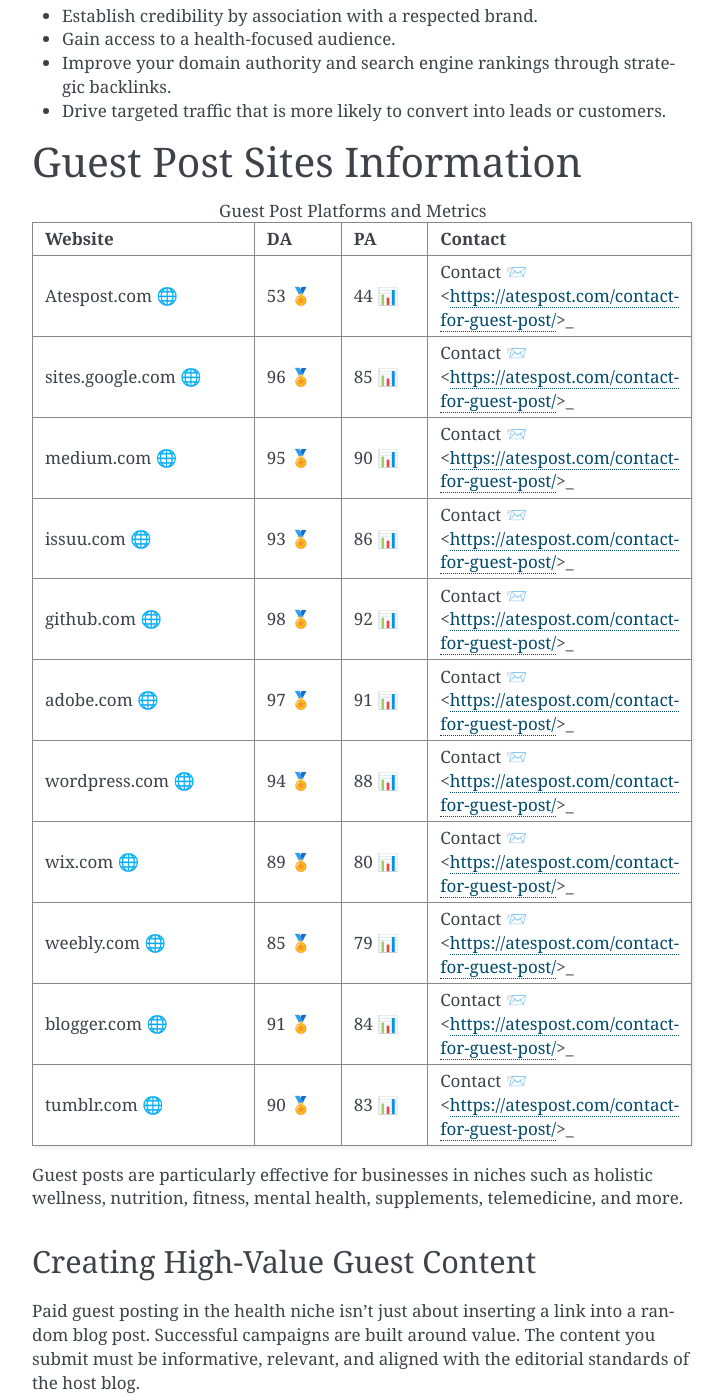
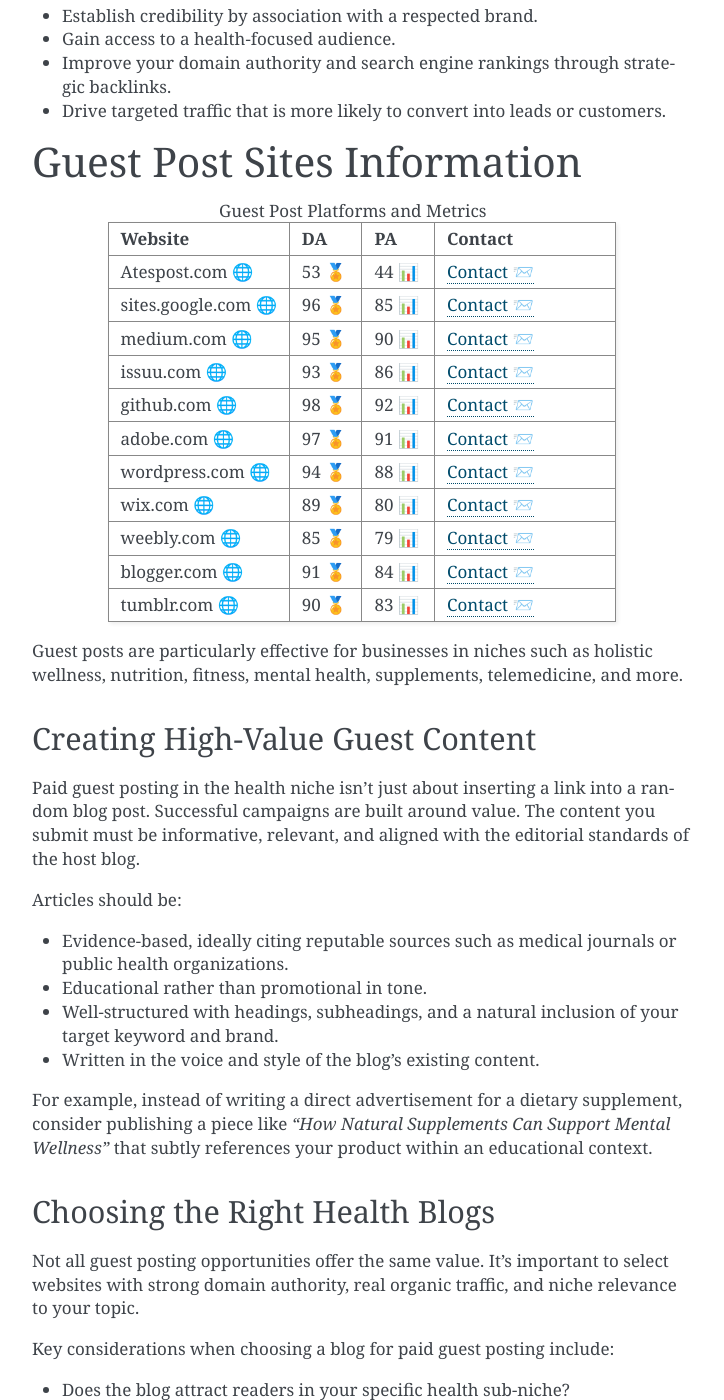
Before and after one commit to situkumar7680/Guestposts, a Sphinx documentation site: the page built from docs/index.rst, in a window 1280 px wide and 1400 px high, scrolled down 766 px. Shown: the whole window, without its empty margins (388-1112 px from the left). Built offline with Sphinx 7.4.7, drawn with Linux system fonts in a browser that asks for light colours.

Commit message:
Update index.rst

```diff
--- a/docs/index.rst
+++ b/docs/index.rst
@@ -24,6 +24,7 @@ Publishing a well-written article on a high-authority health website allows you
 - Gain access to a health-focused audience.
 - Improve your domain authority and search engine rankings through strategic backlinks.
 - Drive targeted traffic that is more likely to convert into leads or customers.
+
 Guest Post Sites Information
 ============================
 
@@ -38,47 +39,48 @@ Guest Post Sites Information
    * - Atespost.com 🌐
      - 53 🏅
      - 44 📊
-     - Contact 📨 <https://atespost.com/contact-for-guest-post/>_
+     - `Contact 📨 <https://atespost.com/contact-for-guest-post/>`_
    * - sites.google.com 🌐
      - 96 🏅
      - 85 📊
-     - Contact 📨 <https://atespost.com/contact-for-guest-post/>_
+     - `Contact 📨 <https://atespost.com/contact-for-guest-post/>`_
    * - medium.com 🌐
      - 95 🏅
      - 90 📊
-     - Contact 📨 <https://atespost.com/contact-for-guest-post/>_
+     - `Contact 📨 <https://atespost.com/contact-for-guest-post/>`_
    * - issuu.com 🌐
      - 93 🏅
      - 86 📊
-     - Contact 📨 <https://atespost.com/contact-for-guest-post/>_
+     - `Contact 📨 <https://atespost.com/contact-for-guest-post/>`_
    * - github.com 🌐
      - 98 🏅
      - 92 📊
-     - Contact 📨 <https://atespost.com/contact-for-guest-post/>_
+     - `Contact 📨 <https://atespost.com/contact-for-guest-post/>`_
    * - adobe.com 🌐
      - 97 🏅
      - 91 📊
-     - Contact 📨 <https://atespost.com/contact-for-guest-post/>_
+     - `Contact 📨 <https://atespost.com/contact-for-guest-post/>`_
    * - wordpress.com 🌐
      - 94 🏅
      - 88 📊
-     - Contact 📨 <https://atespost.com/contact-for-guest-post/>_
+     - `Contact 📨 <https://atespost.com/contact-for-guest-post/>`_
    * - wix.com 🌐
      - 89 🏅
      - 80 📊
-     - Contact 📨 <https://atespost.com/contact-for-guest-post/>_
+     - `Contact 📨 <https://atespost.com/contact-for-guest-post/>`_
    * - weebly.com 🌐
      - 85 🏅
      - 79 📊
-     - Contact 📨 <https://atespost.com/contact-for-guest-post/>_
+     - `Contact 📨 <https://atespost.com/contact-for-guest-post/>`_
    * - blogger.com 🌐
      - 91 🏅
      - 84 📊
-     - Contact 📨 <https://atespost.com/contact-for-guest-post/>_
+     - `Contact 📨 <https://atespost.com/contact-for-guest-post/>`_
    * - tumblr.com 🌐
      - 90 🏅
      - 83 📊
-     - Contact 📨 <https://atespost.com/contact-for-guest-post/>_
+     - `Contact 📨 <https://atespost.com/contact-for-guest-post/>`_
+
 
 Guest posts are particularly effective for businesses in niches such as holistic wellness, nutrition, fitness, mental health, supplements, telemedicine, and more.
 
```
